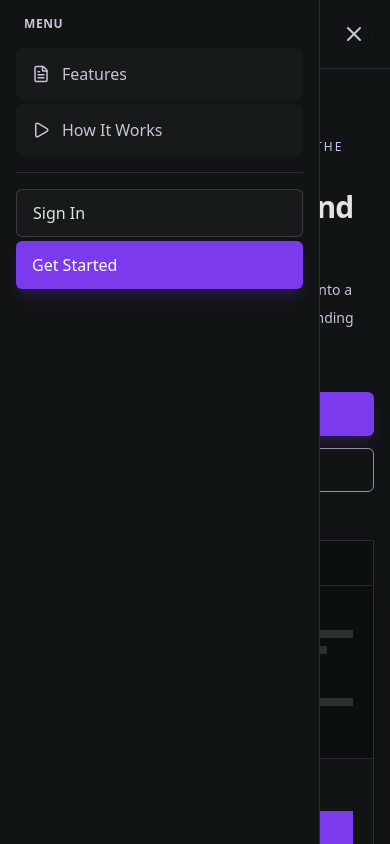
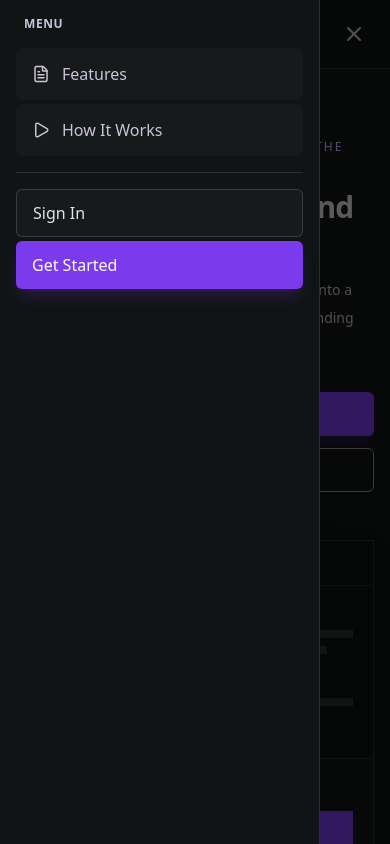
Before and after one commit to marprojector/MarDocs-AI, a Next.js app: page / in a window 390 px wide. Both pictures are taken after a click on the button "Toggle menu". Shown: the top 844 px of the page. Built offline with nearby package versions, Linux system fonts and the light colour scheme.

Commit message:
fix: improve landing page mobile responsiveness

```diff
--- a/src/components/landing/landing-page.tsx
+++ b/src/components/landing/landing-page.tsx
@@ -315,7 +315,7 @@ export const LandingPage = () => {
             <button
               type="button"
               onClick={() => setIsMobileMenuOpen(!isMobileMenuOpen)}
-              className="md:hidden flex items-center justify-center p-1.5 sm:p-2 text-[#ccc3d8] hover:text-[#e1e3e4] transition-colors h-[48px] w-[48px] flex-shrink-0 rounded-lg hover:bg-[#1d2021]"
+              className="lg:hidden flex items-center justify-center p-1.5 sm:p-2 text-[#ccc3d8] hover:text-[#e1e3e4] transition-colors h-[48px] w-[48px] flex-shrink-0 rounded-lg hover:bg-[#1d2021]"
               aria-label="Toggle menu"
               aria-expanded={isMobileMenuOpen}
             >
@@ -324,7 +324,20 @@ export const LandingPage = () => {
           </div>
         </div>
 
-        {/* Mobile menu - slides in from left */}
+      </nav>
+      <AnimatePresence>
+        {isMobileMenuOpen && (
+          <motion.div
+            initial={{ opacity: 0 }}
+            animate={{ opacity: 1 }}
+            exit={{ opacity: 0 }}
+            transition={{ duration: 0.2 }}
+            className="fixed inset-0 bg-black/60 z-[55] lg:hidden"
+            onClick={() => setIsMobileMenuOpen(false)}
+            aria-hidden="true"
+          />
+        )}
+      </AnimatePresence>
       <AnimatePresence>
         {isMobileMenuOpen && (
           <motion.div
@@ -332,7 +345,10 @@ export const LandingPage = () => {
             animate={{ x: 0 }}
             exit={{ x: '-100%' }}
             transition={{ type: 'spring', damping: 30, stiffness: 300 }}
-              className="fixed top-0 left-0 w-full max-w-[320px] min-h-screen bg-[#111415] border-r border-[#958da1]/20 z-[60] lg:hidden overflow-y-auto"
+            className="fixed top-0 left-0 w-full max-w-[320px] min-h-dvh bg-[#111415] border-r border-[#958da1]/20 z-[60] lg:hidden overflow-y-auto"
+            role="dialog"
+            aria-modal="true"
+            aria-label="Navigation menu"
           >
             <div className="px-4 pt-4 pb-6 space-y-1">
               <div className="mb-4 px-2">
@@ -377,7 +393,6 @@ export const LandingPage = () => {
           </motion.div>
         )}
       </AnimatePresence>
-      </nav>
       <main className="overflow-x-hidden">
         <HeroSection />
         <FeaturesSection />
```
Lines whose indentation alone changed are shown as unchanged.
